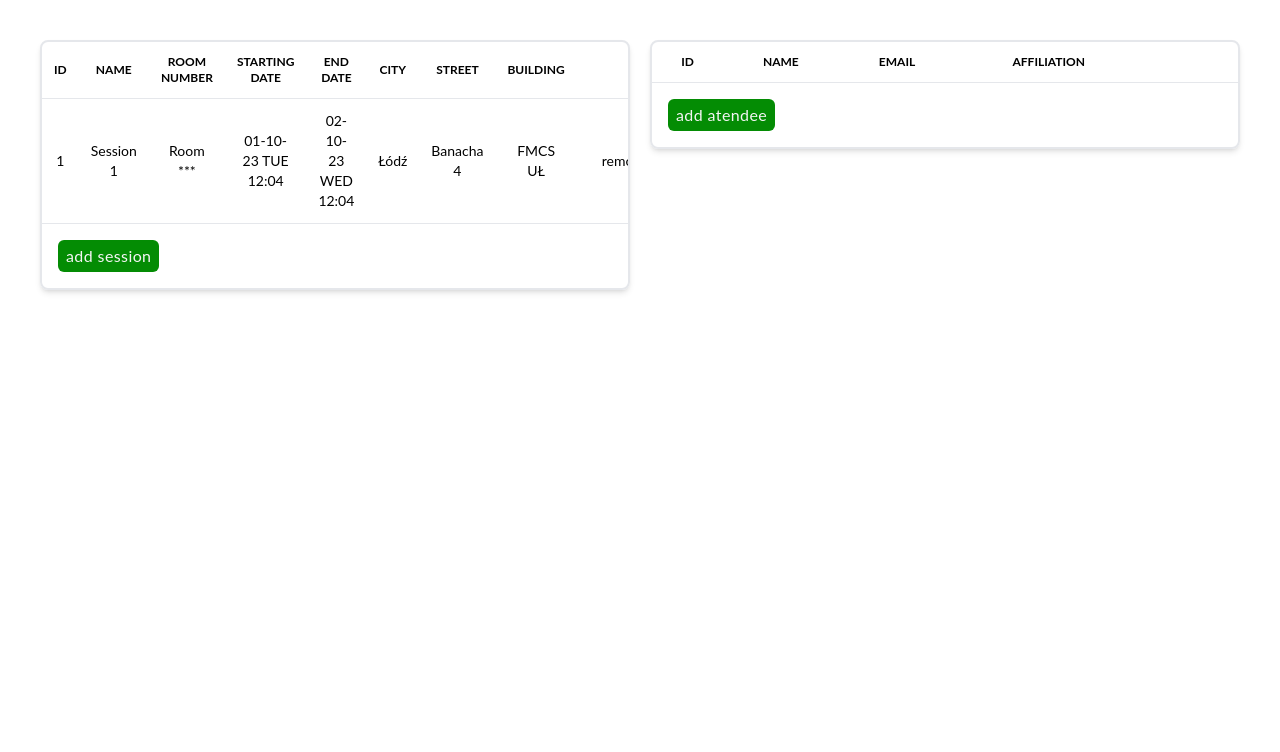
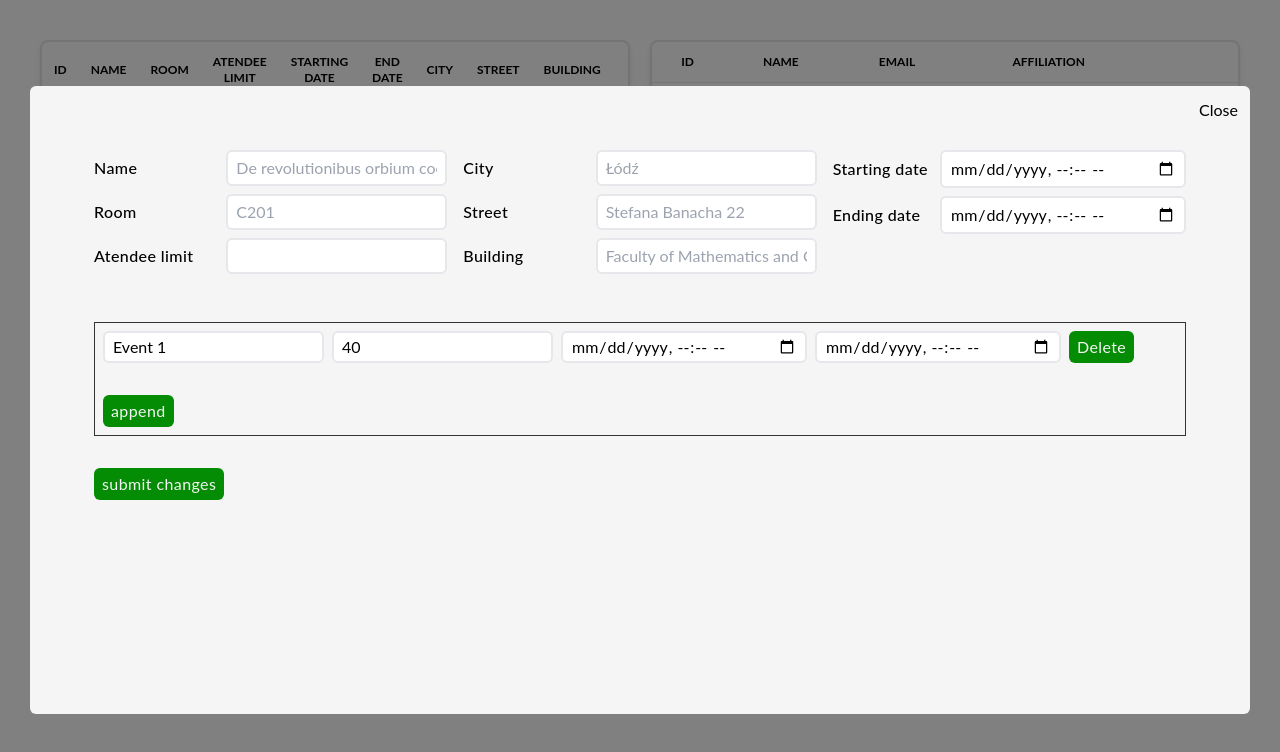
Before and after one commit to jakub-lesniewski/Project-conference-handler, a React (Vite) app in the folder frontend/: page /backoffice in a window 1280 px wide. Both pictures are taken after a click on the button "add session". Shown: the top 752 px of the page. Built offline with nearby package versions, Linux system fonts and the light colour scheme.

Commit message:
modified modal session

```diff
--- a/frontend/src/features/backoffice/atendees/AtendeesBox.jsx
+++ b/frontend/src/features/backoffice/atendees/AtendeesBox.jsx
@@ -22,6 +22,10 @@ function AtendeesBox() {
     setShowModal(!showModal);
   }
 
+  function removeAtendee(id) {
+    setAtendeesArr((prev) => prev.filter((atendee) => atendee.id !== id));
+  }
+
   return (
     <section>
       <div className="max-h-[800px] w-full overflow-auto border-2 shadow-md sm:rounded-lg">
@@ -43,6 +47,7 @@ function AtendeesBox() {
                 atendee={atendee}
                 key={atendee.id}
                 onModify={modifyAtendee}
+                removeAtendee={removeAtendee}
               />
             ))}
           </tbody>
--- /dev/null
+++ b/frontend/src/features/backoffice/sessions/EventBox.jsx
@@ -0,0 +1,85 @@
+import { useEffect } from "react";
+import { useForm, useFieldArray } from "react-hook-form";
+
+function EventBox({ handleEventArrChange }) {
+  const { register, control, watch } = useForm({
+    defaultValues: {
+      eventsArr: [{ name: "Event 1", atendeeLimit: 40 }],
+    },
+  });
+
+  const { fields, append, remove } = useFieldArray({
+    control,
+    name: "eventsArr",
+  });
+
+  const watchResult = watch("eventsArr");
+
+  return (
+    <>
+      <ul className="flex flex-col gap-2">
+        {fields.map((item, index) => {
+          return (
+            <li key={item.id} className="flex h-8 gap-2">
+              <input
+                {...register(`eventsArr.${index}.name`, {
+                  required: true,
+                })}
+                placeholder="Name"
+                className="rounded-md border-2 px-2 py-1 transition-all duration-300 focus:border-fmcsGreen focus:outline-none focus:ring-fmcsGreen"
+              />
+
+              <input
+                {...register(`eventsArr.${index}.atendeeLimit`, {
+                  required: true,
+                  type: "number",
+                  min: 0,
+                })}
+                placeholder="Attendee Limit"
+                className="rounded-md border-2 px-2 py-1 transition-all duration-300 focus:border-fmcsGreen focus:outline-none focus:ring-fmcsGreen"
+              />
+
+              <input
+                {...register(`eventsArr.${index}.startDateTime`, {
+                  required: true,
+                })}
+                type="datetime-local"
+                placeholder="Start Date and Time"
+                className="rounded-md border-2 px-2 py-1 transition-all duration-300 focus:border-fmcsGreen focus:outline-none focus:ring-fmcsGreen"
+              />
+
+              <input
+                {...register(`eventsArr.${index}.endDateTime`, {
+                  required: true,
+                })}
+                type="datetime-local"
+                placeholder="End Date and Time"
+                className="rounded-md border-2 px-2 py-1 transition-all duration-300 focus:border-fmcsGreen focus:outline-none focus:ring-fmcsGreen"
+              />
+              <button
+                type="button"
+                onClick={() => remove(index)}
+                className="rounded-md bg-fmcsGreen px-2 py-1 tracking-wide text-fmcsWhite"
+              >
+                Delete
+              </button>
+            </li>
+          );
+        })}
+      </ul>
+      <section>
+        <button
+          type="button"
+          onClick={() => {
+            append();
+          }}
+          className="mt-8 rounded-md bg-fmcsGreen px-2 py-1 tracking-wide text-fmcsWhite"
+        >
+          append
+        </button>
+      </section>
+    </>
+  );
+}
+
+export default EventBox;
--- a/frontend/src/features/backoffice/sessions/ModalSession.jsx
+++ b/frontend/src/features/backoffice/sessions/ModalSession.jsx
@@ -1,77 +1,118 @@
-import { useForm } from "react-hook-form";
-import InputField from "../../../ui/InputField"; // Import your reusable input field component
+import { useForm, FormProvider } from "react-hook-form";
+import InputField from "../../../ui/InputField";
+import EventBox from "./EventBox";
+import { useState } from "react";
 
-function ModalSession({ session, toggleModal }) {
+function ModalSession({ session, toggleModal, addSession }) {
   const { register, handleSubmit } = useForm();
+  const [eventArr, setEventArr] = useState();
 
-  const {
-    id,
-    name,
-    room_number,
-    time_start,
-    time_end,
-    city,
-    street,
-    building,
-  } = session;
+  function handleEventArrChange(newArr) {
+    setEventArr(newArr);
+  }
 
   function onSubmit(data) {
-    // toggleModal(false);
-    console.log(data);
+    const sessionData = data;
+
+    const newSession = {
+      name: sessionData.name,
+      room: sessionData.room,
+      atendeeLimit: sessionData.atendeeLimit,
+      startingDate: sessionData.startingDate,
+      endingDate: sessionData.endingDate,
+      city: sessionData.city,
+      street: sessionData.street,
+      building: sessionData.building,
+      eventArr: sessionData.eventArr,
+    };
+
+    addSession(newSession);
+    console.log(newSession);
   }
 
   return (
-    <form onSubmit={handleSubmit(onSubmit)}>
-      <div className="grid grid-cols-2 gap-5">
+    <FormProvider>
+      <form onSubmit={handleSubmit(onSubmit)} className="h-[500px]">
+        <section className="grid grid-cols-3 gap-4">
+          <div className="flex flex-col gap-2">
             <InputField
+              defaultValue={session?.name}
               label="Name"
+              placeholder="De revolutionibus orbium coelestium"
               name="name"
-          defaultValue={name}
               register={register}
             />
 
             <InputField
-          label="City"
-          name="city"
-          defaultValue={city}
+              defaultValue={session?.room}
+              label="Room"
+              placeholder="C201"
+              name="room"
               register={register}
             />
 
             <InputField
-          label="Street"
-          name="street"
-          defaultValue={street}
+              label="Atendee limit"
+              type="number"
+              name="atendeeLimit"
+              register={register}
+            />
+          </div>
+
+          <div className="flex flex-col gap-2">
+            <InputField
+              defaultValue={session?.city}
+              label="City"
+              placeholder="Łódź"
+              name="city"
               register={register}
             />
 
             <InputField
-          label="Building"
-          name="building"
-          defaultValue={building}
+              defaultValue={session?.street}
+              label="Street"
+              placeholder="Stefana Banacha 22"
+              name="street"
               register={register}
             />
 
             <InputField
-          label="Starting time"
-          name="startTime"
-          defaultValue={time_start}
+              defaultValue={session?.building}
+              label="Building"
+              placeholder="Faculty of Mathematics and Computer Science, University of Lodz"
+              name="building"
+              register={register}
+            />
+          </div>
+
+          <div className="flex flex-col gap-2">
+            <InputField
+              defaultValue={session?.startingDate}
+              label="Starting date"
+              name="startingDate"
               type="datetime-local"
               register={register}
             />
 
             <InputField
-          label="Ending time"
-          name="endTime"
-          defaultValue={time_end}
+              defaultValue={session?.endingDate}
+              label="Ending date"
+              name="endingDate"
               type="datetime-local"
               register={register}
             />
           </div>
+        </section>
 
-      <button className="mt-5 rounded-md bg-fmcsGreen px-2 py-1 tracking-wide text-fmcsWhite">
+        <section className="overflox-auto-y mt-12 border border-fmcsBlack p-2">
+          <EventBox handleEventArrChange={handleEventArrChange} />
+        </section>
+
+        <button className="mt-8 rounded-md bg-fmcsGreen px-2 py-1 tracking-wide text-fmcsWhite">
           submit changes
         </button>
       </form>
+    </FormProvider>
   );
 }
 
--- a/frontend/src/features/backoffice/sessions/RowSession.jsx
+++ b/frontend/src/features/backoffice/sessions/RowSession.jsx
@@ -2,9 +2,10 @@ function RowSession({ session, removeSession, setCurrentSession, onClick }) {
   const {
     id,
     name,
-    room_number,
-    time_start,
-    time_end,
+    room,
+    startingDate,
+    endingDate,
+    atendeeLimit,
     city,
     street,
     building,
@@ -20,9 +21,10 @@ function RowSession({ session, removeSession, setCurrentSession, onClick }) {
     >
       <td className="p-3 text-center">{id}</td>
       <td className="p-3 text-center">{name}</td>
-      <td className="p-3 text-center">{room_number}</td>
-      <td className="p-3 text-center">{time_start}</td>
-      <td className="p-3 text-center">{time_end}</td>
+      <td className="p-3 text-center">{room}</td>
+      <td className="p-3 text-center">{startingDate}</td>
+      <td className="p-3 text-center">{endingDate}</td>
+      <td className="p-3 text-center">{atendeeLimit}</td>
       <td className="p-3 text-center">{city}</td>
       <td className="p-3 text-center">{street}</td>
       <td className="p-3 text-center">{building}</td>
--- a/frontend/src/features/backoffice/sessions/SessionBox.jsx
+++ b/frontend/src/features/backoffice/sessions/SessionBox.jsx
@@ -6,7 +6,8 @@ import ModalSession from "./ModalSession";
 const tableHeadRow = [
   "id",
   "name",
-  "room number",
+  "room",
+  "atendee limit",
   "starting date",
   "end date",
   "city",
@@ -16,32 +17,17 @@ const tableHeadRow = [
 
 function SessionBox() {
   const [sessionsArr, setSessionsArr] = useState([]);
-  const [sessionId, setSessionId] = useState(1);
   const [showModal, setShowModal] = useState(false);
-  const [currentSession, setCurrentSession] = useState(null);
 
-  function addSession() {
-    setSessionId((prevSessionId) => prevSessionId + 1);
-
-    const newSession = {
-      id: sessionId,
-      name: `Session ${sessionsArr.length + 1}`,
-      room_number: "Room ***",
-      time_start: "01-10-23 TUE 12:04",
-      time_end: "02-10-23 WED 12:04",
-      city: "Łódź",
-      street: "Banacha 4",
-      building: "FMCS UŁ",
-    };
-
-    setSessionsArr((prevSessionsArr) => [...prevSessionsArr, newSession]);
+  function addSession(session) {
+    setSessionsArr((prev) => [...prev, session]);
   }
 
   function removeSession(id) {
-    setSessionsArr((prevSessionsArr) =>
-      prevSessionsArr.filter((session) => session.id !== id),
-    );
+    setSessionsArr((prev) => prev.filter((session) => session.id !== id));
   }
+
+  function modifySession(id) {}
 
   function toggleModal() {
     setShowModal(!showModal);
@@ -66,17 +52,15 @@ function SessionBox() {
             {sessionsArr.map((session) => (
               <RowSession
                 session={session}
+                key={session.id}
                 removeSession={removeSession}
-                setCurrentSession={setCurrentSession}
-                onClick={toggleModal}
-                key={session.id}
               />
             ))}
           </tbody>
         </table>
 
         <button
-          onClick={addSession}
+          onClick={toggleModal}
           className="m-4 rounded-md bg-fmcsGreen px-2 py-1 tracking-wide text-fmcsWhite"
         >
           add session
@@ -84,7 +68,7 @@ function SessionBox() {
       </div>
       {showModal && (
         <ModalWindow onClose={toggleModal}>
-          <ModalSession session={currentSession} toggleModal={toggleModal} />
+          <ModalSession toggleModal={toggleModal} addSession={addSession} />
         </ModalWindow>
       )}
     </section>
--- a/frontend/src/ui/InputField.jsx
+++ b/frontend/src/ui/InputField.jsx
@@ -15,6 +15,7 @@ function InputField({
         defaultValue={defaultValue}
         type={type}
         className="rounded-md border-2 px-2 py-1 transition-all duration-300 focus:border-fmcsGreen focus:outline-none focus:ring-fmcsGreen"
+        required
       />
     </div>
   );
```
Also changed, not shown: frontend/src/features/backoffice/atendees/RowAtendee.jsx (+5 -5 lines). Lines whose indentation alone changed are shown as unchanged.
